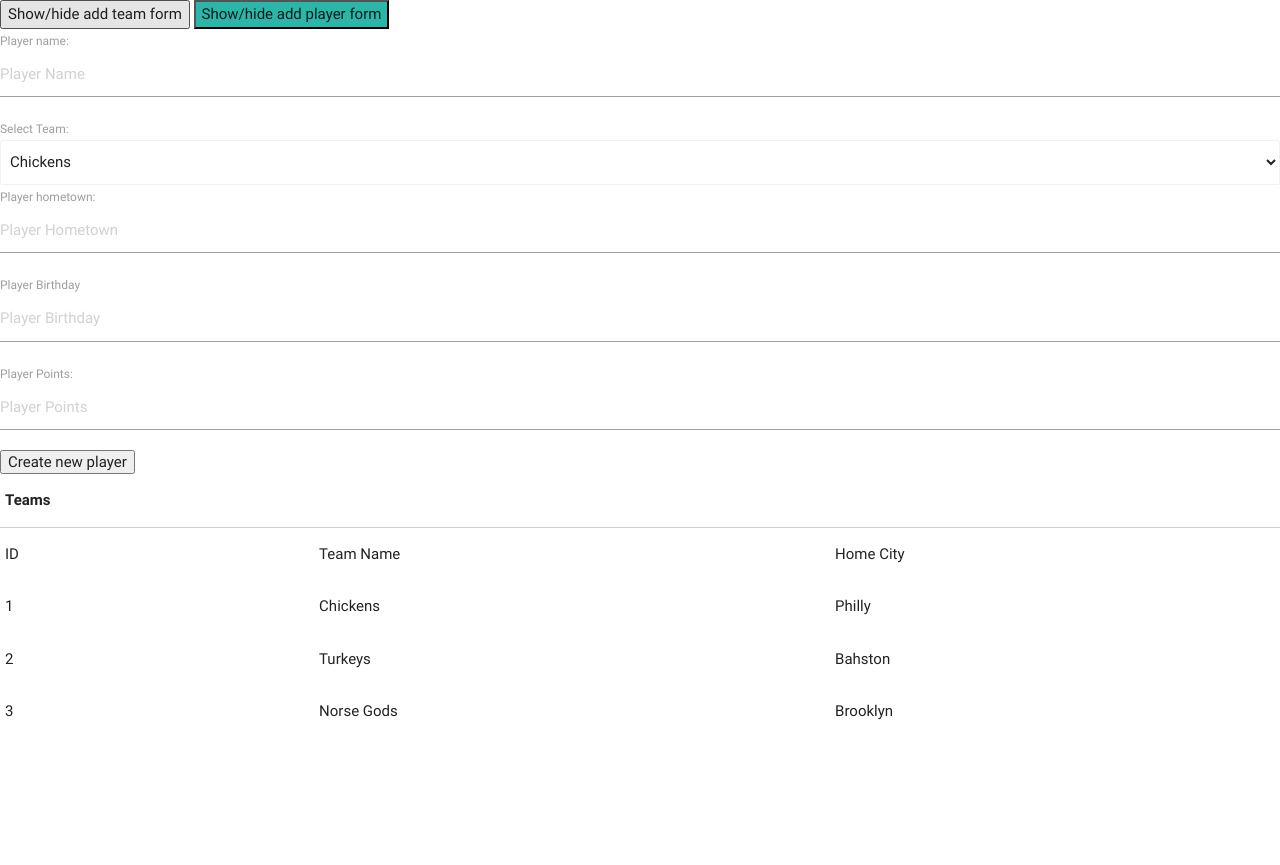
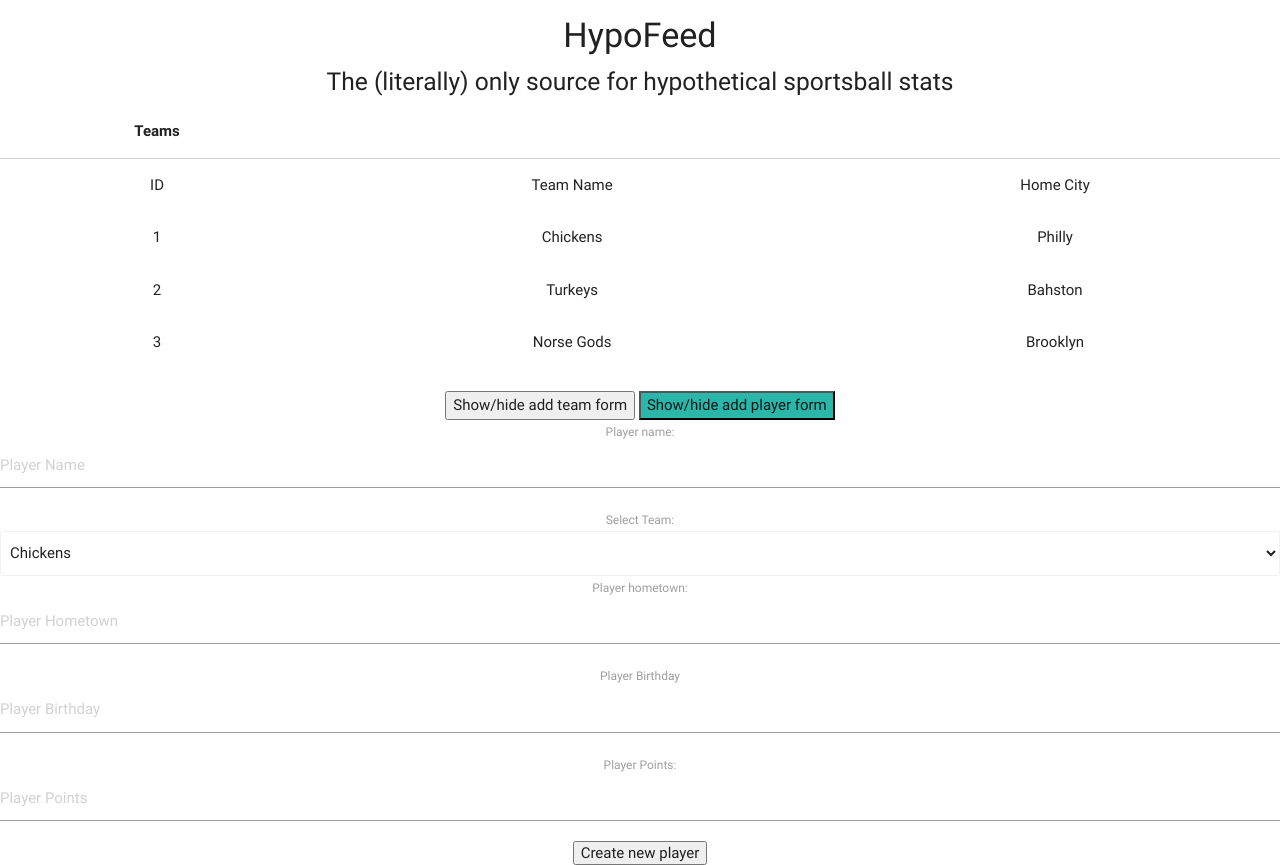
Before and after one commit to wbdana-labs/espn-teams-players, a plain HTML site: page index.html in a window 1280 px wide. Both pictures are taken after a click on the button "Show/hide add player form". Before the commit the page ends 800 px from the top, so only its background shows below. Drawn offline with nearby package versions, Linux system fonts and the light colour scheme.

Commit message:
formatting

```diff
--- a/index.html
+++ b/index.html
@@ -12,39 +12,17 @@
     <script src="./js/controllers/players.controller.js"></script>
 
     <meta charset="utf-8">
-    <title>ESPN</title>
+    <title>HypoFeed - Your source for ALL Hypothetical Sportsball stats EVER! </title>
   </head>
   <body>
-    <button type="button" name="button" id="show_add_team">Show/hide add team form</button>
+    <div class="" align="center"><h4>HypoFeed</h4>
+    <h5>The (literally) only source for hypothetical sportsball stats</h5></div>
 
-    <button type="button" name="button" id="show_add_player">Show/hide add player form</button>
-
-    <form id="add_team" action="#" method="post" style="display: none;">
-      <label for="team_name">Team name:</label>
-      <input type="text" id="team_name" name="team_name" placeholder="Team Name">
-      <label for="team_city">Team city:</label>
-      <input type="text" id="team_city" name="team_city" placeholder="Team City">
-      <input type="submit" value="Create new team">
-    </form>
-
-    <form id="add_player" action="#" method="post" style="display: none;">
-      <label for="player_name">Player name:</label>
-      <input type="text" id="player_name" placeholder="Player Name">
-      <label for="select_team">Select Team:</label>
-      <select id="select_team" name="select_team"></select>
-      <label for="player_hometown">Player hometown:</label>
-      <input type="text" id="player_hometown" name="player_hometown" placeholder="Player Hometown">
-      <label for="player_birthday">Player Birthday</label>
-      <input type="text" id="player_birthday" name="player_birthday" placeholder="Player Birthday">
-      <label for="player_points">Player Points:</label>
-      <input type="text" id="player_points" name="player_points" placeholder="Player Points">
-      <input type="submit" value="Create new player">
-    </form>
     <!-- Gotta make some forms here -->
     <!-- Add team, add player -->
     <!-- Add delete player button to player_detail view -->
 
-    <table id="teams_table">
+    <table class="highlight centered" id="teams_table">
       <thead>
         <th>Teams</th>
       </thead>
@@ -55,7 +33,7 @@
       </tr>
     </table>
 
-    <table id="players_table">
+    <table class="highlight centered collapsible popout" id="players_table">
       <thead><th>Players</th></thead>
       <tr>
         <td>Player Name</td>
@@ -64,16 +42,40 @@
       </tr>
     </table>
 
-    <table id="player_detail" style="display: none;">
-      <!-- <thead><th>Player Detail</th></thead>
-      <tr>
-        <td>Player Name</td>
-        <td>Team Name</td>
-        <td>Points</td>
-        <td>Hometown</td>
-        <td>Birthyear</td>
-      </tr> -->
+    <table class="highlight centered collapsible popout" id="player_detail" style="display: none;">
     </table>
+
+  <div class="" align="center">
+      <button type="button" name="button" id="show_add_team">Show/hide add team form</button>
+      <button type="button" name="button" id="show_add_player">Show/hide add player form</button>
+  </div>
+
+  <div class="" align="center">
+    <form id="add_team" action="#" method="post" style="display: none;">
+      <label for="team_name">Team name:</label>
+      <input type="text" id="team_name" name="team_name" placeholder="Team Name">
+      <label for="team_city">Team city:</label>
+      <input type="text" id="team_city" name="team_city" placeholder="Team City">
+      <input type="submit" value="Create new team">
+    </form>
+  </div>
+
+  <div class="" align="center">
+    <form id="add_player" action="#" method="post" style="display: none;">
+      <label for="player_name">Player name:</label>
+      <input type="text" id="player_name" placeholder="Player Name">
+      <label for="select_team">Select Team:</label>
+      <select id="select_team" name="select_team" class="dropdown"></select>
+      <label for="player_hometown">Player hometown:</label>
+      <input type="text" id="player_hometown" name="player_hometown" placeholder="Player Hometown">
+      <label for="player_birthday">Player Birthday</label>
+      <input type="text" id="player_birthday" name="player_birthday" placeholder="Player Birthday">
+      <label for="player_points">Player Points:</label>
+      <input type="text" id="player_points" name="player_points" placeholder="Player Points">
+      <input type="submit" value="Create new player">
+    </form>
+  </div>
+
 
   </body>
 </html>
--- a/js/controllers/teams.controller.js
+++ b/js/controllers/teams.controller.js
@@ -4,6 +4,7 @@ $(document).ready(function(){
   renderTeamsList();
   hideThreePlayers();
   toggleThreePlayers();
+  $('.collapsible').collapsible();
 });
 
 function toggleAddTeamForm() {
```
